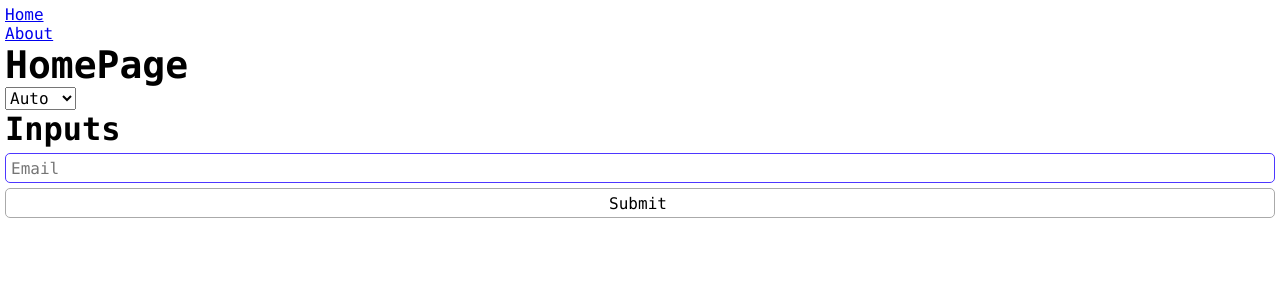
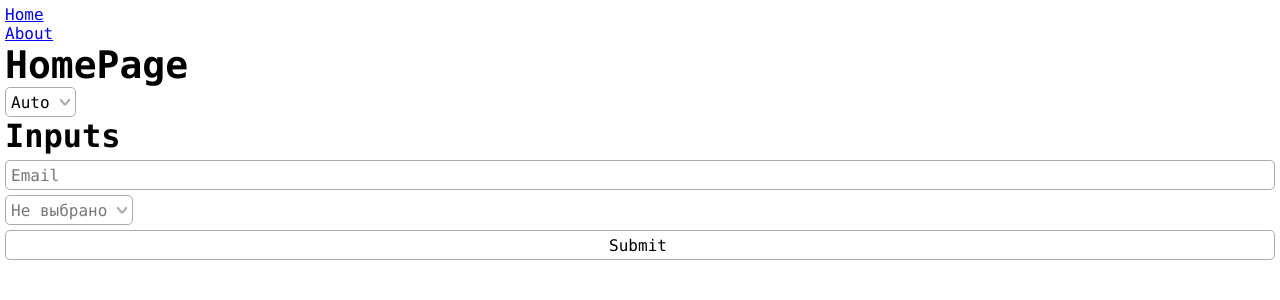
Before and after one commit to VanyaMate/jobfind, a Nuxt app: page / in a window 1280 px wide. Shown: the top 300 px of the page. Built offline with nearby package versions, Linux system fonts and the light colour scheme; what @vanyamate/commiter would draw is missing.

Commit message:
🔥 New feature : UI Kit - Добавил AppSelect

```diff
--- a/components/app/buttons/AppButton.vue
+++ b/components/app/buttons/AppButton.vue
@@ -49,6 +49,7 @@ button {
     display         : flex;
     align-items     : center;
     justify-content : center;
+    outline         : 1px solid transparent;
 
     &:after {
         content       : '';
@@ -141,6 +142,10 @@ button {
             background : color-mix(in srgb, var(--bg-second), var(--bg-main) 20%);
         }
 
+        &:focus {
+            outline : 1px solid var(--border-color);
+        }
+
         &:active {
             background : color-mix(in srgb, var(--bg-second), var(--bg-main) 40%);
         }
@@ -154,6 +159,10 @@ button {
         &:hover,
         &:focus {
             background : color-mix(in srgb, var(--bg-second), var(--bg-main) 20%);
+        }
+
+        &:focus {
+            outline : 1px solid var(--border-color);
         }
 
         &:active {
@@ -171,6 +180,10 @@ button {
             background : color-mix(in srgb, var(--primary-color), var(--bg-main) 10%);
         }
 
+        &:focus {
+            outline : 1px solid var(--primary-color);
+        }
+
         &:active {
             background : color-mix(in srgb, var(--primary-color), var(--bg-main) 20%);
         }
@@ -184,6 +197,10 @@ button {
         &:hover,
         &:focus {
             background : color-mix(in srgb, var(--danger-color), var(--bg-main) 10%);
+        }
+
+        &:focus {
+            outline : 1px solid var(--danger-color);
         }
 
         &:active {
@@ -201,6 +218,10 @@ button {
             background : color-mix(in srgb, var(--warning-color), var(--bg-main) 10%);
         }
 
+        &:focus {
+            outline : 1px solid var(--warning-color);
+        }
+
         &:active {
             background : color-mix(in srgb, var(--warning-color), var(--bg-main) 20%);
         }
@@ -216,6 +237,10 @@ button {
             background : color-mix(in srgb, transparent, var(--bg-second) 50%);
         }
 
+        &:focus {
+            outline : 1px solid var(--border-color);
+        }
+
         &:active {
             background : color-mix(in srgb, transparent, var(--bg-second) 30%);
         }
--- a/components/app/inputs/AppInput/AppInput.vue
+++ b/components/app/inputs/AppInput/AppInput.vue
@@ -32,9 +32,6 @@ const props = withDefaults(
         modelValue: '',
     },
 );
-
-console.log('attrs', useAttrs());
-console.log('props', props);
 
 const hasError     = computed(() => props.error && props.error.length);
 const errorMessage = ref(props.error);
@@ -158,7 +155,7 @@ defineOptions({
             box-shadow : 0 0 15px -5px var(--primary-color);
         }
 
-        &:valid:not(.error) {
+        &:valid:not(.error):not([value=""]) {
             border : 1px solid var(--primary-color);
         }
     }
--- /dev/null
+++ b/components/app/select/AppSelect/AppSelect.vue
@@ -0,0 +1,241 @@
+<template>
+    <div
+        ref="select"
+        :class="['container', { opened: isOpen }]"
+        role="combobox"
+        :aria-expanded="isOpen"
+        tabindex="0"
+        @keydown.down.prevent="navigate(1)"
+        @keydown.up.prevent="navigate(-1)"
+        @keydown.enter.prevent="selectOption(options[hoveredIndex])"
+        @keydown.esc="close"
+        @keydown.space.prevent="open"
+        @keydown.tab="smartClose"
+        @blur="close"
+    >
+        <div
+            class="label"
+            @click="toggleDropdown"
+        >
+            <span :class="['text', { empty: !selectedLabel }]">
+                {{ selectedLabel || 'Не выбрано' }}
+            </span>
+            <svg width="10px" height="7px">
+                <line x1="0" y1="0" x2="5" y2="6"/>
+                <line x1="5" y1="6" x2="10" y2="0"/>
+            </svg>
+        </div>
+        <ul
+            :class="['modal']"
+            role="listbox"
+        >
+            <li
+                v-for="(option, index) in props.options" :key="index"
+                :aria-selected="props.modelValue === option.value"
+                :class="{active: hoveredIndex === index, selected: props.modelValue === option.value}"
+                role="option"
+                @click="() => selectOption(option)"
+            >
+                {{ option.label }}
+            </li>
+        </ul>
+    </div>
+</template>
+
+<script lang="ts" setup>
+import type { SelectHTMLAttributes } from 'vue';
+
+
+type Option = { value: string, label: string };
+
+interface Props extends /* @vue-ignore */ SelectHTMLAttributes {
+    modelValue?: string;
+    options: Array<Option>;
+};
+
+const emits        = defineEmits([ 'update:modelValue' ]);
+const props        = defineProps<Props>();
+const isOpen       = ref(false);
+const hoveredIndex = ref(props.options.findIndex((option) => option.value === props.modelValue));
+
+const selectedLabel = computed(() => {
+    const selected = props.options.find((option) => option.value === props.modelValue);
+    return selected ? selected.label : '';
+});
+
+const smartClose = function (event: Event) {
+    if (isOpen.value) {
+        event.preventDefault();
+    }
+
+    isOpen.value = false;
+};
+
+const toggleDropdown = function () {
+    if (isOpen.value) {
+        close();
+    } else {
+        open();
+    }
+};
+
+const open = function () {
+    if (!isOpen.value) {
+        isOpen.value = true;
+
+        let _index = -1;
+        if (props.options.some((option, index) => (option.value === props.modelValue) && ((_index = index) || true))) {
+            hoveredIndex.value = _index;
+        }
+    }
+};
+
+const close = function () {
+    isOpen.value = false;
+};
+
+const selectOption = function (option: Option) {
+    if (option) {
+        emits('update:modelValue', option.value);
+        isOpen.value = false;
+    }
+};
+
+const navigate = function (direction: number) {
+    hoveredIndex.value = (hoveredIndex.value + direction + props.options.length) % props.options.length;
+
+    if (!isOpen.value) {
+        selectOption(props.options[hoveredIndex.value]);
+    }
+};
+
+
+defineOptions({
+    inheritAttrs: false,
+});
+</script>
+
+<style scoped>
+.container {
+    position : relative;
+    display  : inline;
+    outline  : none;
+    width    : fit-content;
+
+    &:focus {
+        .label {
+            border     : 1px solid var(--primary-color);
+            outline    : 1px solid var(--primary-color);
+            background : var(--bg-second);
+        }
+    }
+
+    &.opened {
+        .modal {
+            visibility : visible;
+            opacity    : 1;
+            transform  : translateY(var(--offset-small));
+        }
+
+        .label {
+            border : 1px solid var(--primary-color);
+
+            svg {
+                transform : rotate(180deg);
+
+                line {
+                    stroke : var(--primary-color);
+                }
+            }
+        }
+    }
+
+    .label {
+        padding         : var(--offset-small);
+        background      : var(--bg-main);
+        border          : 1px solid var(--border-color);
+        transition      : var(--fast);
+        border-radius   : var(--offset-small);
+        display         : inline-flex;
+        justify-content : space-between;
+        align-items     : center;
+        height          : var(--all-input-height-medium);
+        cursor          : default;
+        gap             : var(--offset-medium);
+        user-select     : none;
+        outline         : 1px solid transparent;
+
+        .text {
+            &.empty {
+                color : var(--color-invisible);
+            }
+        }
+
+        svg {
+            transition : var(--fast);
+
+            line {
+                stroke       : var(--border-color);
+                stroke-width : 2px;
+            }
+        }
+
+        &:hover {
+            background : var(--bg-second);
+        }
+    }
+
+    .modal {
+        position        : absolute;
+        visibility      : hidden;
+        opacity         : 0;
+        transition      : var(--fast);
+        transform       : translateY(0);
+        background      : var(--bg-main);
+        border          : 1px solid var(--border-color);
+        padding         : var(--offset-small);
+        border-radius   : var(--offset-small);
+        display         : flex;
+        flex-direction  : column;
+        gap             : var(--offset-small);
+        list-style-type : none;
+        z-index         : 10;
+
+        li {
+            transition    : var(--fast);
+            cursor        : pointer;
+            padding       : var(--offset-small) var(--offset-medium);
+            border-radius : var(--offset-small);
+            display       : flex;
+            align-items   : center;
+            gap           : var(--offset-small);
+
+            &:before {
+                content     : '->';
+                white-space : nowrap;
+                visibility  : hidden;
+                opacity     : 0;
+                transition  : var(--fast);
+                font-size   : var(--font-size-s);
+            }
+
+            &.active,
+            &:hover {
+                background : color-mix(in srgb, var(--primary-color), transparent 50%);
+            }
+
+            &.active {
+                &:before {
+                    visibility : visible;
+                    opacity    : 1;
+                }
+            }
+
+            &.selected {
+                background : var(--primary-color);
+                color      : var(--primary-color-inv);
+            }
+        }
+    }
+}
+</style>
--- a/components/app/theme/SwitchTheme.vue
+++ b/components/app/theme/SwitchTheme.vue
@@ -1,14 +1,18 @@
 <template>
-    <select v-model="themeRef">
-        <option value="auto">Auto</option>
-        <option value="dark">Dark</option>
-        <option value="light">Light</option>
-    </select>
+    <AppSelect
+        v-model="themeRef"
+        :options="[
+            { value: 'auto', label: 'Auto' },
+            { value: 'dark', label: 'Dark' },
+            { value: 'light', label: 'Light' },
+        ]"
+    />
 </template>
 
 <script lang="ts" setup>
 import cookie from 'js-cookie';
 import { watch } from 'vue';
+import AppSelect from '~/components/app/select/AppSelect/AppSelect.vue';
 
 
 const theme = useCookie('theme', {
--- a/pages/index.vue
+++ b/pages/index.vue
@@ -8,6 +8,15 @@
             v-model="email"
             v-bind="emailProps"
             :error="form.errors.value.email"
+        />
+        <AppSelect
+            v-model="amount"
+            v-bind="amountProps"
+            :options="[
+                { value: '1', label: 'One' },
+                { value: '2', label: 'Two' },
+                { value: '3', label: 'Three' },
+            ]"
         />
         <AppButton
             type="submit"
@@ -27,13 +36,14 @@ import AppButton from '~/components/app/buttons/AppButton.vue';
 import { AppButtonStyleType } from '~/components/app/buttons/types/AppButtonStyleType';
 import { useForm } from 'vee-validate';
 import { emailValidator } from '~/lib/validator/email.validator';
+import AppSelect from '~/components/app/select/AppSelect/AppSelect.vue';
 
 
 const simpleSchema = {
     email: emailValidator,
 };
 
-const form = useForm<{ email: string }>({
+const form = useForm<{ email: string, amount: string }>({
     validationSchema: simpleSchema,
 });
 
@@ -50,4 +60,6 @@ const [ email, emailProps ] = form.defineField('email', {
     validateOnModelUpdate: false,
 });
 
+const [ amount, amountProps ] = form.defineField('amount');
+
 </script>
```
Also changed, not shown: 1 other file (tests, documents, lock files or other folders).
